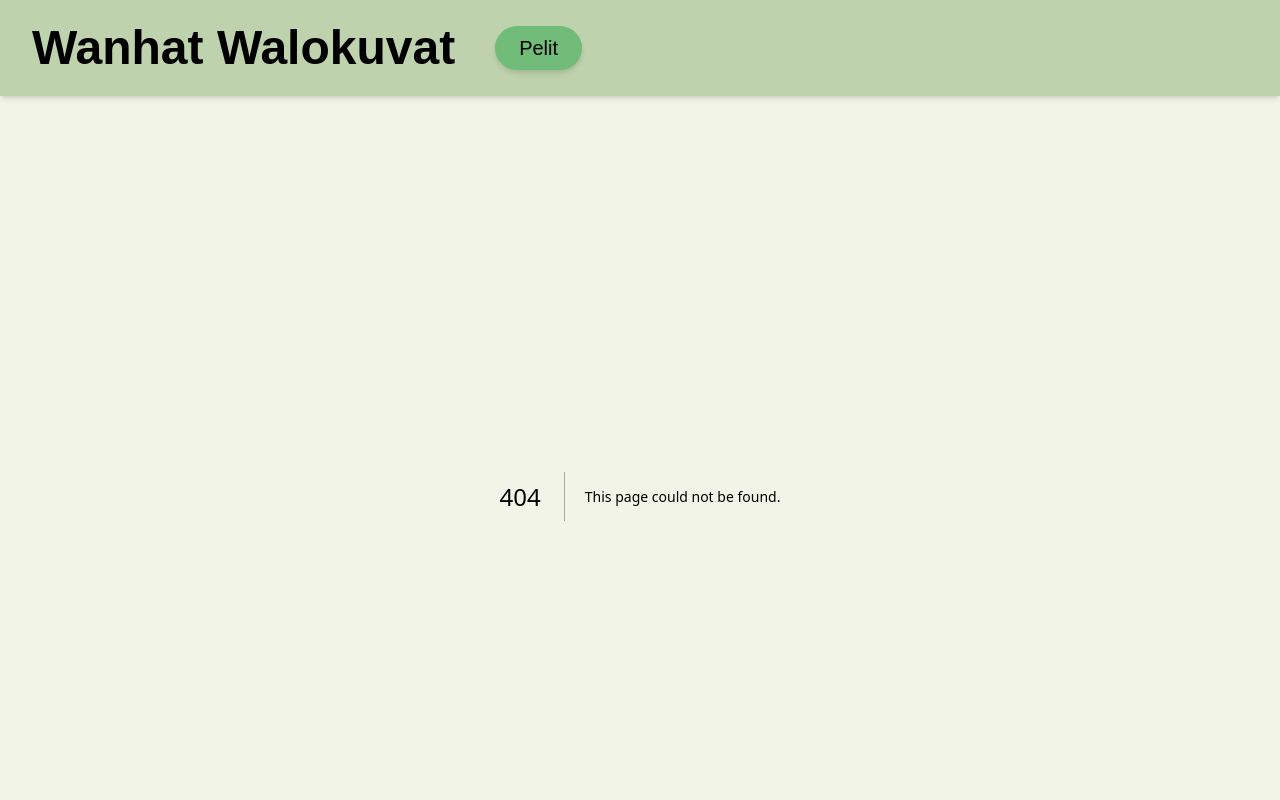
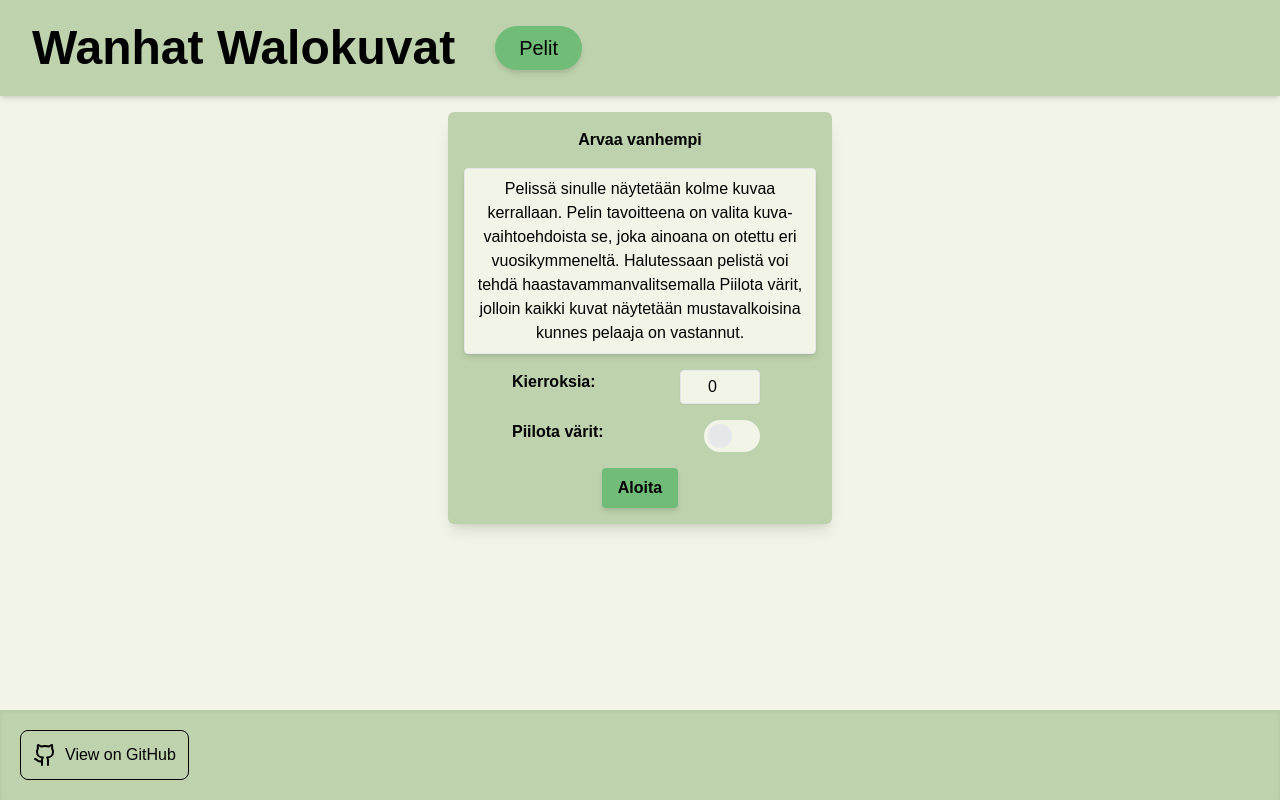
Before and after one commit to JesseK13241/WanhatWalokuvat, a Next.js app: page /pelit/peli3 in a window 1280 px wide. Before the commit this address had no page. Shown: the top 800 px of the page. Built offline with nearby package versions, Linux system fonts and the light colour scheme; a web font is replaced by a local one.

Commit message:
Peli3:lle runkoa

```diff
--- /dev/null
+++ b/src/app/pelit/peli3/Start.js
@@ -0,0 +1,34 @@
+import GameStartMenu from "@/components/GameStartMenu"
+import GrayscaleToggle from "@/components/GrayscaleToggle"
+import RoundsSelector from "@/components/RoundsSelector"
+import { useState } from "react"
+
+export default function Start({ initGameWithParams }) {
+  const handleSubmit = () => {
+    initGameWithParams({
+      rounds: rounds,
+      grayscale: isGrayscale,
+    })
+  }
+
+  const [rounds, setRounds] = useState(0)
+  const [isGrayscale, setIsGrayscale] = useState(false)
+
+  return (
+    <GameStartMenu
+      name={"Arvaa vanhempi"}
+      description={
+        "Pelissä sinulle näytetään kolme kuvaa kerrallaan. Pelin tavoitteena " +
+        "on valita kuva-vaihtoehdoista se, joka ainoana on otettu eri " +
+        "vuosikymmeneltä. Halutessaan pelistä voi tehdä haastavamman" +
+        "valitsemalla Piilota värit, jolloin kaikki kuvat " +
+        "näytetään mustavalkoisina kunnes pelaaja on vastannut."
+      }
+      handleSubmit={handleSubmit}
+    >
+      <RoundsSelector rounds={rounds} setRounds={setRounds} />
+
+      <GrayscaleToggle grayscale={isGrayscale} setGrayscale={setIsGrayscale} />
+    </GameStartMenu>
+  )
+}
--- /dev/null
+++ b/src/app/pelit/peli3/page.js
@@ -0,0 +1,29 @@
+"use client"
+import Start from "@/app/pelit/peli3/Start"
+import { useState } from "react"
+
+export default function Peli3() {
+  const [started, setStarted] = useState(false)
+  const [roundNumber, setRounds] = useState(0)
+  const [totalRounds, setTotalRounds] = useState(0)
+
+  const startGame = (params) => {
+    setTotalRounds(params.rounds)
+    setStarted(true)
+  }
+
+  const endGame = () => {
+    setStarted(false)
+  }
+
+  if (!started) {
+    return <Start initGameWithParams={startGame} />
+  }
+
+  return (
+    <div>
+      <h1>Peli on käynnissä</h1>
+      <button onClick={endGame}>Lopeta Peli</button>
+    </div>
+  )
+}
```
